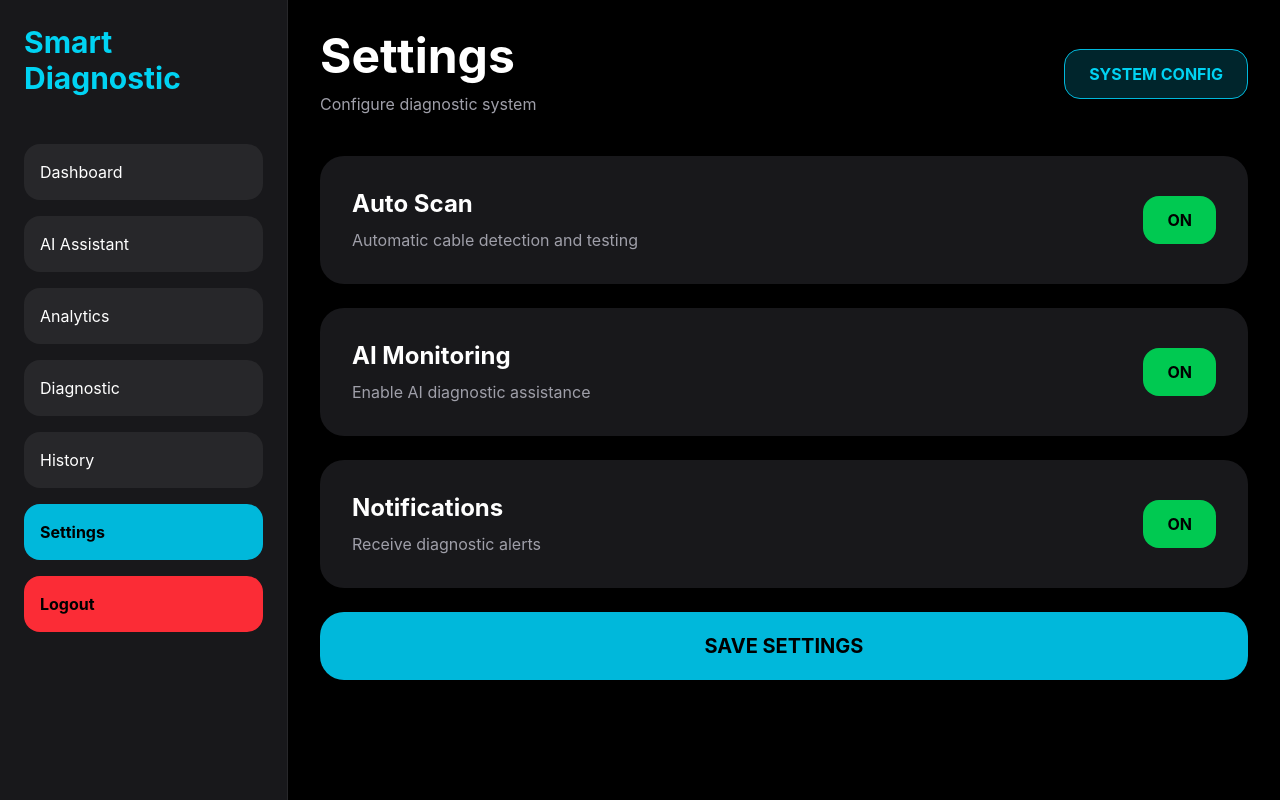
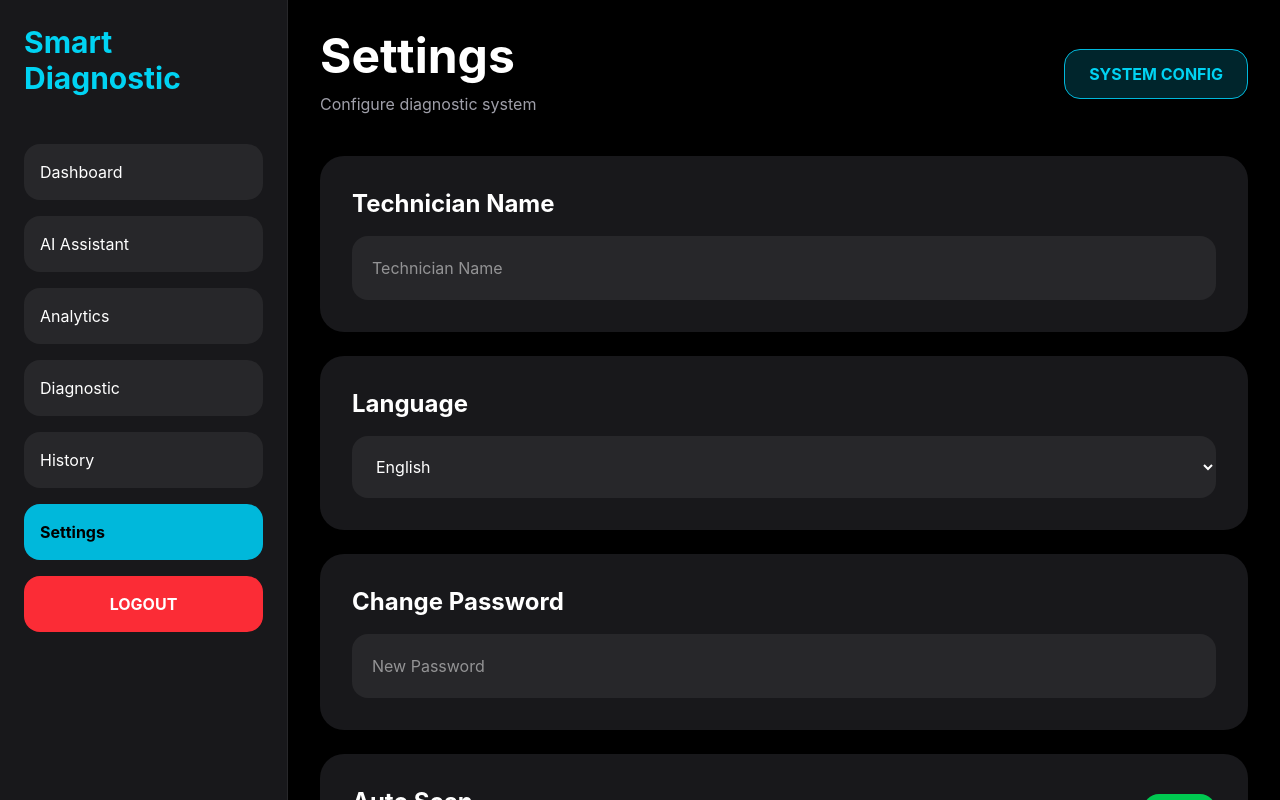
Before and after one commit to israa503/smart-diagnostic-platform, a React (Vite) app in the folder diagnostic-platform/: page /settings in a window 1280 px wide. Shown: the top 800 px of the page. Built offline with nearby package versions, Linux system fonts and the light colour scheme; no server answers; sample sign-in values are in the browser's storage.

Commit message:
upgraded settings page

```diff
--- a/diagnostic-platform/src/pages/Settings.jsx
+++ b/diagnostic-platform/src/pages/Settings.jsx
@@ -4,6 +4,45 @@ import { useNavigate } from 'react-router-dom';
 export default function Settings() {
 
   const navigate = useNavigate();
+
+  const technicians =
+    JSON.parse(
+      localStorage.getItem(
+        'technicians'
+      )
+    ) || [];
+
+
+  const currentTechEmail =
+    localStorage.getItem(
+      'currentTechnician'
+    );
+
+
+  const technician =
+    technicians.find(
+      (tech) =>
+        tech.email === currentTechEmail
+    );
+
+
+  const [technicianName, setTechnicianName] =
+    useState(
+      technician?.name || ''
+    );
+
+
+  const [language, setLanguage] =
+    useState(
+      localStorage.getItem(
+        'language'
+      ) || 'en'
+    );
+
+
+  const [newPassword, setNewPassword] =
+    useState('');
+
 
   const [autoScan, setAutoScan] =
     useState(
@@ -14,6 +53,7 @@ export default function Settings() {
       ) ?? true
     );
 
+
   const [aiMonitoring, setAiMonitoring] =
     useState(
       JSON.parse(
@@ -23,6 +63,7 @@ export default function Settings() {
       ) ?? true
     );
 
+
   const [notifications, setNotifications] =
     useState(
       JSON.parse(
@@ -31,6 +72,25 @@ export default function Settings() {
         )
       ) ?? true
     );
+
+
+  const handleLogout = () => {
+
+    localStorage.removeItem(
+      'isLoggedIn'
+    );
+
+    localStorage.removeItem(
+      'isFactoryAdmin'
+    );
+
+    localStorage.removeItem(
+      'currentTechnician'
+    );
+
+    navigate('/');
+
+  };
 
 
   const saveSettings = () => {
@@ -50,7 +110,47 @@ export default function Settings() {
       JSON.stringify(notifications)
     );
 
-    alert('Settings saved successfully');
+    localStorage.setItem(
+      'language',
+      language
+    );
+
+
+    const updatedTechnicians =
+      technicians.map((tech) => {
+
+        if (
+          tech.email ===
+          currentTechEmail
+        ) {
+
+          return {
+
+            ...tech,
+            name: technicianName,
+            password:
+              newPassword ||
+              tech.password
+
+          };
+        }
+
+        return tech;
+
+      });
+
+
+    localStorage.setItem(
+      'technicians',
+      JSON.stringify(
+        updatedTechnicians
+      )
+    );
+
+
+    alert(
+      'Settings saved successfully'
+    );
 
   };
 
@@ -59,7 +159,9 @@ export default function Settings() {
 
     <div className="min-h-screen bg-black text-white flex">
 
-      <div className="w-72 bg-zinc-900 border-r border-zinc-800 p-6 overflow-y-auto">
+      {/* SIDEBAR */}
+
+      <div className="w-72 bg-zinc-900 border-r border-zinc-800 p-6 overflow-y-auto hidden md:block">
 
         <h1 className="text-3xl font-bold text-cyan-400 mb-12">
           Smart Diagnostic
@@ -118,22 +220,10 @@ export default function Settings() {
           </button>
 
           <button
-            onClick={() => {
-
-              localStorage.removeItem(
-                'isLoggedIn'
-              );
-
-              localStorage.removeItem(
-                'currentTechnician'
-              );
-
-              navigate('/');
-
-            }}
-            className="w-full text-left bg-red-500 text-black font-bold p-4 rounded-2xl"
+            onClick={handleLogout}
+            className="w-full bg-red-500 text-white font-bold p-4 rounded-2xl"
           >
-            Logout
+            LOGOUT
           </button>
 
         </div>
@@ -141,13 +231,15 @@ export default function Settings() {
       </div>
 
 
-      <div className="flex-1 p-8 overflow-y-auto">
+      {/* MAIN */}
 
-        <div className="flex justify-between items-center mb-10">
+      <div className="flex-1 p-4 md:p-8 overflow-y-auto">
+
+        <div className="flex flex-col md:flex-row justify-between md:items-center gap-4 mb-10">
 
           <div>
 
-            <h1 className="text-5xl font-bold mb-3">
+            <h1 className="text-4xl md:text-5xl font-bold mb-3">
               Settings
             </h1>
 
@@ -158,7 +250,7 @@ export default function Settings() {
           </div>
 
 
-          <div className="bg-cyan-500/20 border border-cyan-500 text-cyan-400 px-6 py-3 rounded-2xl font-bold">
+          <div className="bg-cyan-500/20 border border-cyan-500 text-cyan-400 px-6 py-3 rounded-2xl font-bold text-center">
             SYSTEM CONFIG
           </div>
 
@@ -166,6 +258,88 @@ export default function Settings() {
 
 
         <div className="space-y-6">
+
+          {/* TECHNICIAN NAME */}
+
+          <div className="bg-zinc-900 rounded-3xl p-8">
+
+            <h2 className="text-2xl font-bold mb-4">
+              Technician Name
+            </h2>
+
+            <input
+              value={technicianName}
+              onChange={(e) =>
+                setTechnicianName(
+                  e.target.value
+                )
+              }
+              className="w-full bg-zinc-800 p-5 rounded-2xl outline-none"
+              placeholder="Technician Name"
+            />
+
+          </div>
+
+
+          {/* LANGUAGE */}
+
+          <div className="bg-zinc-900 rounded-3xl p-8">
+
+            <h2 className="text-2xl font-bold mb-4">
+              Language
+            </h2>
+
+            <select
+              value={language}
+              onChange={(e) =>
+                setLanguage(
+                  e.target.value
+                )
+              }
+              className="w-full bg-zinc-800 p-5 rounded-2xl outline-none"
+            >
+
+              <option value="en">
+                English
+              </option>
+
+              <option value="fr">
+                French
+              </option>
+
+              <option value="ar">
+                Arabic
+              </option>
+
+            </select>
+
+          </div>
+
+
+          {/* CHANGE PASSWORD */}
+
+          <div className="bg-zinc-900 rounded-3xl p-8">
+
+            <h2 className="text-2xl font-bold mb-4">
+              Change Password
+            </h2>
+
+            <input
+              type="password"
+              value={newPassword}
+              onChange={(e) =>
+                setNewPassword(
+                  e.target.value
+                )
+              }
+              className="w-full bg-zinc-800 p-5 rounded-2xl outline-none"
+              placeholder="New Password"
+            />
+
+          </div>
+
+
+          {/* AUTO SCAN */}
 
           <div className="bg-zinc-900 rounded-3xl p-8 flex justify-between items-center">
 
@@ -176,7 +350,7 @@ export default function Settings() {
               </h2>
 
               <p className="text-zinc-400 mt-2">
-                Automatic cable detection and testing
+                Automatic cable detection
               </p>
 
             </div>
@@ -197,6 +371,8 @@ export default function Settings() {
           </div>
 
 
+          {/* AI MONITORING */}
+
           <div className="bg-zinc-900 rounded-3xl p-8 flex justify-between items-center">
 
             <div>
@@ -206,7 +382,7 @@ export default function Settings() {
               </h2>
 
               <p className="text-zinc-400 mt-2">
-                Enable AI diagnostic assistance
+                Enable AI diagnostics
               </p>
 
             </div>
@@ -229,6 +405,8 @@ export default function Settings() {
           </div>
 
 
+          {/* NOTIFICATIONS */}
+
           <div className="bg-zinc-900 rounded-3xl p-8 flex justify-between items-center">
 
             <div>
@@ -238,7 +416,7 @@ export default function Settings() {
               </h2>
 
               <p className="text-zinc-400 mt-2">
-                Receive diagnostic alerts
+                Receive alerts
               </p>
 
             </div>
@@ -261,6 +439,8 @@ export default function Settings() {
           </div>
 
 
+          {/* SAVE */}
+
           <button
             onClick={saveSettings}
             className="w-full bg-cyan-500 hover:bg-cyan-400 transition text-black font-bold py-5 rounded-3xl text-xl"
```
